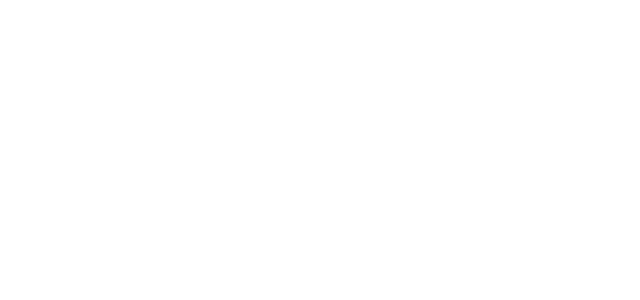
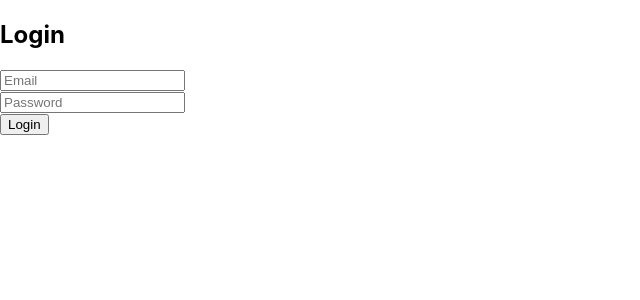
Before and after one commit to paoloprogram12/ReactJS-Practice, a React (Create React App) app in the folder login-frontend/: page /login in a window 1280 px wide. Before the commit this address had no page. Shown: the top 300 px of the page, without its empty margins (0-640 px from the left). Built offline with nearby package versions, Linux system fonts and the light colour scheme.

Commit message:
added routes for each signup and login

```diff
--- a/login-frontend/src/App.js
+++ b/login-frontend/src/App.js
@@ -1,5 +1,7 @@
 import React from "react"; // react library
 import { BrowserRouter as Router, Routes, Route, Navigate } from "react-router-dom";
+import Signup from "./Signup";
+import Login from "./Login";
 // Import Router components:
 // - Router: wraps your app and enables routing
 // - Routes: wraps all your individual routes
@@ -8,8 +10,13 @@
 
 function App() {
   return (
-    <Router>
+    <Router> {/* Enables functionality of routing inside the app */ }
       <Routes>
+        <Route path='/' element={<Navigate to="/login" />} /> { /* if someone visits this path, it takes them to login */ }
+
+        <Route path='/signup' element={<Signup />} /> {/* When the url "/signup" is shown, shows the signup */}
+
+        <Route path='/login' element={<Login />} /> {/* when the url is "/login" is shown, shows the login */}
 
       </Routes>
     </Router>
```
